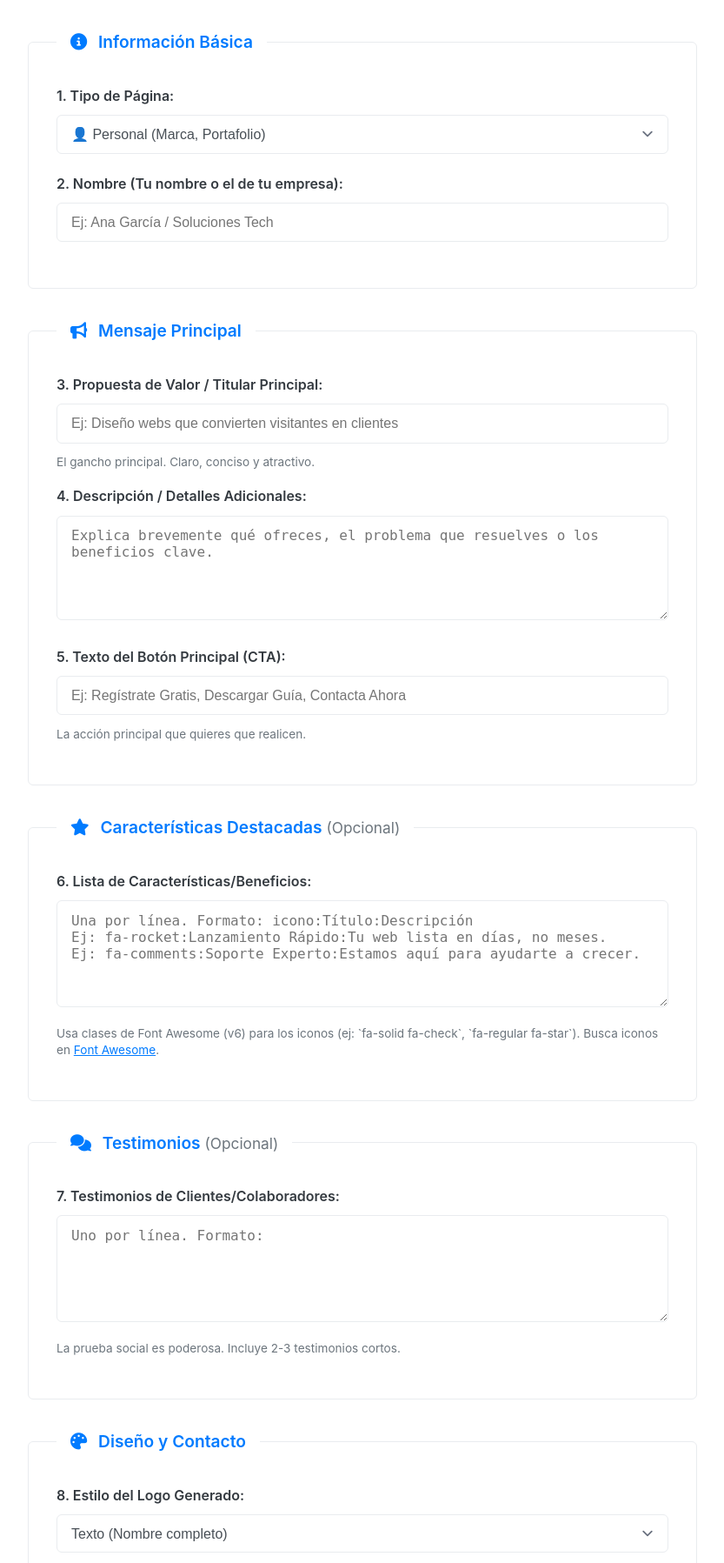
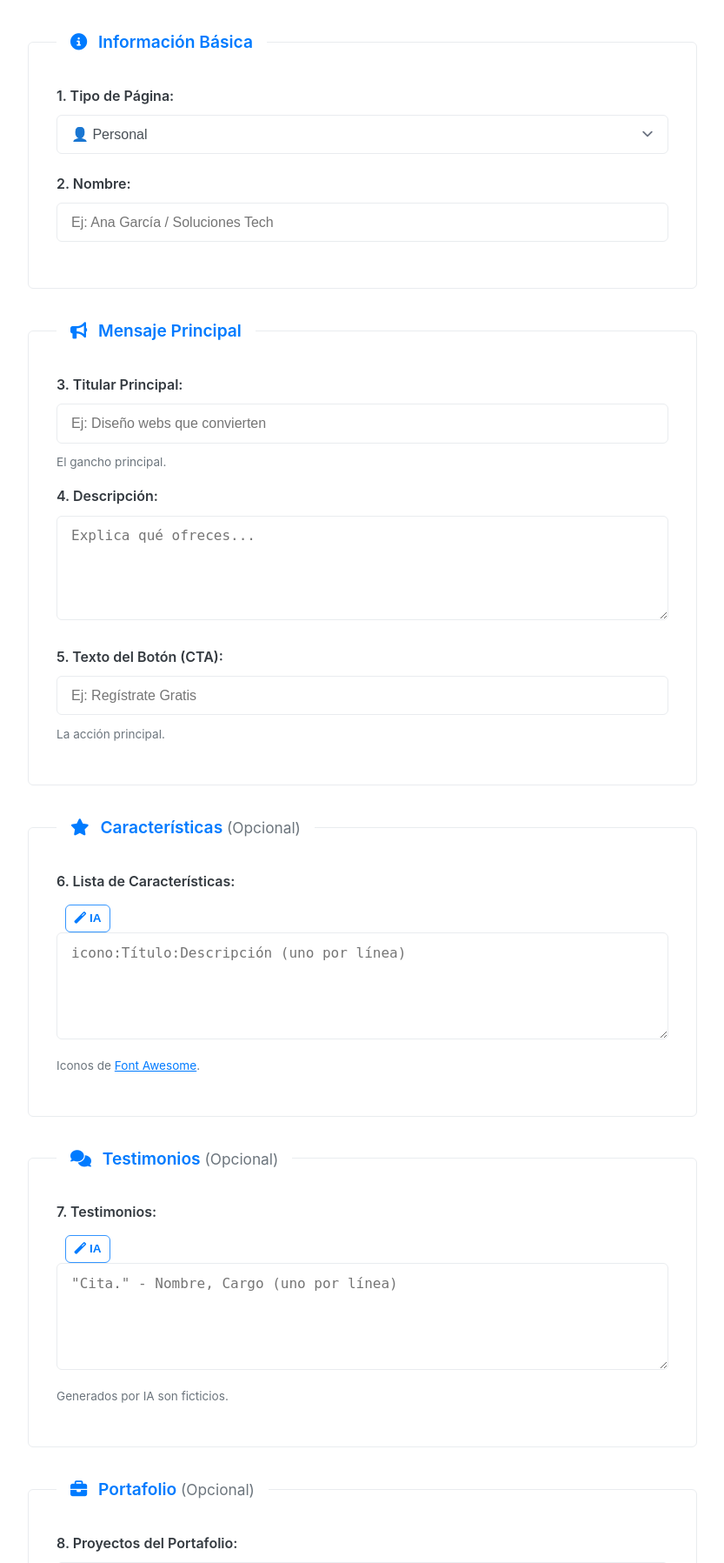
Before and after one commit to morispolanco/landing_page_generator, a Flask app: page / in a window 1280 px wide. Shown: the part 124-1921 px from the top of the page at 87% size, without its empty margins (223-1056 px from the left). Run offline with Flask 3, Linux system fonts and the light colour scheme.

Commit message:
Update index.html

```diff
--- a/templates/index.html
+++ b/templates/index.html
@@ -6,6 +6,7 @@
     <title>Impulsa Landing - Generador Inteligente</title>
     <link rel="stylesheet" href="{{ url_for('static', filename='css/style.css') }}">
     <link rel="stylesheet" href="https://cdnjs.cloudflare.com/ajax/libs/font-awesome/6.4.0/css/all.min.css">
+    <style> /* Estilos loader AI */ .ai-loader { display: none; margin-left: 10px; font-size: 0.9em; color: var(--primary-color); } .ai-loader i { animation: fa-spin 1.5s infinite linear; } .ai-button { margin-top: 5px; margin-left: 5px; font-size: 0.85em !important; padding: 0.3rem 0.6rem !important; } label + .ai-button { margin-left: 10px; vertical-align: middle; } </style>
 </head>
 <body>
     <div class="container form-container">
@@ -14,141 +15,44 @@
             <p>Rellena los campos para generar tu página de aterrizaje elegante.</p>
         </header>
 
-        <!-- ***** NO enctype needed ***** -->
         <form method="POST" action="/">
 
-            <!-- ... (Fieldsets: Información Básica, Mensaje Principal, Características, Testimonios - SIN CAMBIOS) ... -->
-             <fieldset>
-                <legend><i class="fas fa-info-circle"></i> Información Básica</legend>
-                <div class="form-group">
-                    <label for="page_type">1. Tipo de Página:</label>
-                    <select id="page_type" name="page_type" required>
-                        <option value="personal">👤 Personal (Marca, Portafolio)</option>
-                        <option value="empresarial">🏢 Empresarial (Producto, Servicio, Lead Gen)</option>
-                    </select>
-                </div>
-                <div class="form-group">
-                    <label for="name">2. Nombre (Tu nombre o el de tu empresa):</label>
-                    <input type="text" id="name" name="name" placeholder="Ej: Ana García / Soluciones Tech" required>
-                </div>
-            </fieldset>
+            <!-- ... (Fieldsets: Básico, Mensaje, Características, Testimonios - SIN CAMBIOS) ... -->
+            <fieldset> <legend><i class="fas fa-info-circle"></i> Información Básica</legend> <div class="form-group"> <label for="page_type">1. Tipo de Página:</label> <select id="page_type" name="page_type" required> <option value="personal">👤 Personal</option> <option value="empresarial">🏢 Empresarial</option> </select> </div> <div class="form-group"> <label for="name">2. Nombre:</label> <input type="text" id="name" name="name" placeholder="Ej: Ana García / Soluciones Tech" required> </div> </fieldset>
+            <fieldset> <legend><i class="fas fa-bullhorn"></i> Mensaje Principal</legend> <div class="form-group"> <label for="headline">3. Titular Principal:</label> <input type="text" id="headline" name="headline" placeholder="Ej: Diseño webs que convierten" required maxlength="120"> <small>El gancho principal.</small> </div> <div class="form-group"> <label for="description">4. Descripción:</label> <textarea id="description" name="description" rows="4" placeholder="Explica qué ofreces..."></textarea> </div> <div class="form-group"> <label for="cta_text">5. Texto del Botón (CTA):</label> <input type="text" id="cta_text" name="cta_text" placeholder="Ej: Regístrate Gratis" required> <small>La acción principal.</small> </div> </fieldset>
+            <fieldset> <legend><i class="fas fa-star"></i> Características <span class="optional">(Opcional)</span></legend> <div class="form-group"> <label for="features">6. Lista de Características:</label> <button type="button" class="btn btn-secondary btn-sm ai-button" id="fill-features-ai" title="Rellenar con IA"><i class="fas fa-magic"></i> IA</button> <span class="ai-loader" id="loader-features"><i class="fas fa-spinner"></i></span> <textarea id="features" name="features" rows="5" placeholder="icono:Título:Descripción (uno por línea)"></textarea> <small>Iconos de <a href='https://fontawesome.com/search?m=free&o=r' target='_blank'>Font Awesome</a>.</small> </div> </fieldset>
+            <fieldset> <legend><i class="fas fa-comments"></i> Testimonios <span class="optional">(Opcional)</span></legend> <div class="form-group"> <label for="testimonials">7. Testimonios:</label> <button type="button" class="btn btn-secondary btn-sm ai-button" id="fill-testimonials-ai" title="Rellenar con IA"><i class="fas fa-magic"></i> IA</button> <span class="ai-loader" id="loader-testimonials"><i class="fas fa-spinner"></i></span> <textarea id="testimonials" name="testimonials" rows="5" placeholder='"Cita." - Nombre, Cargo (uno por línea)'></textarea> <small>Generados por IA son ficticios.</small> </div> </fieldset>
 
+            <!-- ***** NUEVO FIELDSET PORTAFOLIO ***** -->
             <fieldset>
-                 <legend><i class="fas fa-bullhorn"></i> Mensaje Principal</legend>
+                 <legend><i class="fas fa-briefcase"></i> Portafolio <span class="optional">(Opcional)</span></legend>
                  <div class="form-group">
-                    <label for="headline">3. Propuesta de Valor / Titular Principal:</label>
-                    <input type="text" id="headline" name="headline" placeholder="Ej: Diseño webs que convierten visitantes en clientes" required maxlength="120">
-                    <small>El gancho principal. Claro, conciso y atractivo.</small>
-                </div>
-                <div class="form-group">
-                    <label for="description">4. Descripción / Detalles Adicionales:</label>
-                    <textarea id="description" name="description" rows="4" placeholder="Explica brevemente qué ofreces, el problema que resuelves o los beneficios clave."></textarea>
-                </div>
-                 <div class="form-group">
-                    <label for="cta_text">5. Texto del Botón Principal (CTA):</label>
-                    <input type="text" id="cta_text" name="cta_text" placeholder="Ej: Regístrate Gratis, Descargar Guía, Contacta Ahora" required>
-                    <small>La acción principal que quieres que realicen.</small>
-                </div>
-            </fieldset>
-
-             <fieldset>
-                 <legend><i class="fas fa-star"></i> Características Destacadas <span class="optional">(Opcional)</span></legend>
-                 <div class="form-group">
-                    <label for="features">6. Lista de Características/Beneficios:</label>
-                    <textarea id="features" name="features" rows="5" placeholder="Una por línea. Formato: icono:Título:Descripción
-Ej: fa-rocket:Lanzamiento Rápido:Tu web lista en días, no meses.
-Ej: fa-comments:Soporte Experto:Estamos aquí para ayudarte a crecer."></textarea>
-                    <small>Usa clases de Font Awesome (v6) para los iconos (ej: `fa-solid fa-check`, `fa-regular fa-star`). Busca iconos en <a href='https://fontawesome.com/search?m=free&o=r' target='_blank'>Font Awesome</a>.</small>
+                    <label for="portfolio_items">8. Proyectos del Portafolio:</label>
+                    <textarea id="portfolio_items" name="portfolio_items" rows="6" placeholder="Un proyecto por línea. Formato:
+URL_Imagen | Título del Proyecto | Descripción corta | URL_Enlace_Proyecto (opcional)
+Ejemplo:
+https://via.placeholder.com/400x300.png/007bff/fff | Mi Web App | Desarrollo de una aplicación web moderna... | https://miwebapp.com
+https://via.placeholder.com/400x300.png/6c757d/fff | Diseño de Logo | Creación de identidad visual para startup."></textarea>
+                    <small>Usa URLs públicas para las imágenes. Separa cada campo con una barra vertical (`|`). El enlace final es opcional.</small>
                  </div>
             </fieldset>
 
-            <fieldset>
-                 <legend><i class="fas fa-comments"></i> Testimonios <span class="optional">(Opcional)</span></legend>
-                 <div class="form-group">
-                    <label for="testimonials">7. Testimonios de Clientes/Colaboradores:</label>
-                    <textarea id="testimonials" name="testimonials" rows="5" placeholder="Uno por línea. Formato: "Cita del testimonio." - Nombre, Cargo/Empresa
-Ej: "¡El mejor servicio que he contratado!" - Juan Pérez, CEO de Ejemplo Corp
-Ej: "Me ayudó a duplicar mis ventas." - María López, Freelancer"></textarea>
-                    <small>La prueba social es poderosa. Incluye 2-3 testimonios cortos.</small>
-                 </div>
-            </fieldset>
 
             <fieldset>
                  <legend><i class="fas fa-palette"></i> Diseño y Contacto</legend>
+                 <!-- ... (Campos 8-14 ahora son 9-15: Logo, Hero, Colores, Contacto - SIN CAMBIOS INTERNOS) ... -->
+                 <div class="form-group"> <label for="logo_style">9. Estilo del Logo:</label> <select id="logo_style" name="logo_style"> <option value="text">Texto</option> <option value="initials">Iniciales</option> </select> </div>
+                 <div class="form-group"> <label for="logo_shape">Forma Logo:</label> <select id="logo_shape" name="logo_shape"> <option value="none">Sin fondo</option> <option value="circle">Círculo</option> <option value="square">Cuadrado</option> </select> <small>Texto usa color secundario si hay fondo.</small> </div>
+                 <div class="form-group"> <label for="hero_background_type">10. Fondo Hero:</label> <select id="hero_background_type" name="hero_background_type"> <option value="color">Color Primario</option> <option value="gradient">Gradiente</option> <option value="pattern">Patrón SVG</option> <option value="image_url">Imagen URL</option> </select> </div>
+                 <div class="form-group" id="hero_pattern_options" style="display: none;"> <label for="hero_pattern_style">Estilo Patrón:</label> <select id="hero_pattern_style" name="hero_pattern_style"> <option value="waves">Ondas</option> <option value="dots">Puntos</option> <option value="lines">Líneas</option> <option value="triangles">Triángulos</option> </select> </div>
+                 <div class="form-group" id="hero_image_url_option" style="display: none;"> <label for="image_hero_url">URL Imagen Hero:</label> <input type="url" id="image_hero_url" name="image_hero_url" placeholder="https://ejemplo.com/imagen.jpg"> </div>
+                 <div class="form-group color-picker-group"> <label for="color_primary">11. Color Principal:</label> <input type="color" id="color_primary" name="color_primary" value="#007bff"> <small>Botones, etc.</small> </div>
+                 <div class="form-group color-picker-group"> <label for="color_secondary">12. Color Secundario:</label> <input type="color" id="color_secondary" name="color_secondary" value="#ffffff"> <small>Texto/acentos.</small> </div>
+                 <div class="form-group"> <label for="contact_email">13. Email Contacto:</label> <input type="email" id="contact_email" name="contact_email" placeholder="tu@email.com" required> </div>
+                 <div class="form-group"> <label for="contact_phone">14. Teléfono: <span class="optional">(Opcional)</span></label> <input type="tel" id="contact_phone" name="contact_phone" placeholder="+34 ..."> </div>
+                 <div class="form-group"> <label for="social_links">15. Redes Sociales: <span class="optional">(Opcional)</span></label> <textarea id="social_links" name="social_links" rows="3" placeholder="URL por línea"></textarea> </div>
+            </fieldset>
 
-                 <!-- ***** CAMBIO: Opciones para generar Logo SVG ***** -->
-                 <div class="form-group">
-                    <label for="logo_style">8. Estilo del Logo Generado:</label>
-                    <select id="logo_style" name="logo_style">
-                        <option value="text">Texto (Nombre completo)</option>
-                        <option value="initials">Iniciales</option>
-                    </select>
-                 </div>
-                 <div class="form-group">
-                    <label for="logo_shape">Forma del Fondo del Logo:</label>
-                    <select id="logo_shape" name="logo_shape">
-                        <option value="none">Sin fondo</option>
-                        <option value="circle">Círculo</option>
-                        <option value="square">Cuadrado Redondeado</option>
-                    </select>
-                    <small>El texto usará el color secundario si hay fondo, y el primario si no hay fondo.</small>
-                 </div>
-
-                 <!-- ***** CAMBIO: Opciones para fondo Hero ***** -->
-                 <div class="form-group">
-                    <label for="hero_background_type">9. Fondo de la Cabecera (Hero):</label>
-                    <select id="hero_background_type" name="hero_background_type">
-                        <option value="color">Color Primario Sólido</option>
-                        <option value="gradient">Gradiente (Primario a Secundario)</option>
-                        <option value="pattern">Patrón SVG Sutil</option>
-                        <option value="image_url">Imagen desde URL</option>
-                    </select>
-                 </div>
-                 <!-- Opciones de patrón (se muestran si se elige 'pattern') -->
-                 <div class="form-group" id="hero_pattern_options" style="display: none;">
-                    <label for="hero_pattern_style">Estilo del Patrón:</label>
-                    <select id="hero_pattern_style" name="hero_pattern_style">
-                        <option value="waves">Ondas Suaves</option>
-                        <option value="dots">Puntos</option>
-                        <option value="lines">Líneas Diagonales</option>
-                        <option value="triangles">Triángulos</option>
-                    </select>
-                 </div>
-                  <!-- Input para URL de imagen (se muestra si se elige 'image_url') -->
-                 <div class="form-group" id="hero_image_url_option" style="display: none;">
-                    <label for="image_hero_url">URL de la Imagen Hero:</label>
-                    <input type="url" id="image_hero_url" name="image_hero_url" placeholder="https://ejemplo.com/imagen_atractiva.jpg">
-                 </div>
-
-
-                 <div class="form-group color-picker-group">
-                    <label for="color_primary">10. Color Principal:</label>
-                    <input type="color" id="color_primary" name="color_primary" value="#007bff">
-                    <small>Para botones, fondos, logo.</small>
-                 </div>
-                 <div class="form-group color-picker-group">
-                    <label for="color_secondary">11. Color Secundario:</label>
-                    <input type="color" id="color_secondary" name="color_secondary" value="#ffffff">
-                    <small>Para texto sobre fondos primarios, gradientes, patrones.</small>
-                 </div>
-
-                 <!-- ... (Resto de campos: Email, Teléfono, Redes Sociales - SIN CAMBIOS) ... -->
-                  <div class="form-group">
-                    <label for="contact_email">12. Email de Contacto Principal:</label>
-                    <input type="email" id="contact_email" name="contact_email" placeholder="tu@email.com" required>
-                 </div>
-                 <div class="form-group">
-                    <label for="contact_phone">13. Teléfono de Contacto: <span class="optional">(Opcional)</span></label>
-                    <input type="tel" id="contact_phone" name="contact_phone" placeholder="+34 600 123 456">
-                 </div>
-                 <div class="form-group">
-                    <label for="social_links">14. Enlaces a Redes Sociales: <span class="optional">(Opcional, uno por línea)</span></label>
-                    <textarea id="social_links" name="social_links" rows="3" placeholder="https://linkedin.com/in/tu_perfil
-https://twitter.com/tu_usuario
-https://github.com/tu_usuario"></textarea>
-                 </div>
-
-            </fieldset>
 
             <button type="submit" class="btn btn-primary btn-submit"><i class="fas fa-wand-magic-sparkles"></i> Generar Landing Page Elegante</button>
         </form>
@@ -158,21 +62,17 @@ https://github.com/tu_usuario"></textarea>
         </footer>
     </div> <!-- /container -->
 
-    <!-- Script simple para mostrar/ocultar opciones condicionales -->
+    <!-- Script JS (como antes) -->
     <script>
         const bgTypeSelect = document.getElementById('hero_background_type');
         const patternOptions = document.getElementById('hero_pattern_options');
         const imageUrlOption = document.getElementById('hero_image_url_option');
-
-        function toggleHeroOptions() {
-            const selectedType = bgTypeSelect.value;
-            patternOptions.style.display = selectedType === 'pattern' ? 'block' : 'none';
-            imageUrlOption.style.display = selectedType === 'image_url' ? 'block' : 'none';
-        }
-
-        bgTypeSelect.addEventListener('change', toggleHeroOptions);
-        // Ejecutar al cargar por si hay valores previos (no aplica mucho aquí pero es buena práctica)
-        toggleHeroOptions();
+        function toggleHeroOptions() { const t=bgTypeSelect.value; patternOptions.style.display=t==='pattern'?'block':'none'; imageUrlOption.style.display=t==='image_url'?'block':'none'; }
+        bgTypeSelect.addEventListener('change', toggleHeroOptions); toggleHeroOptions();
+        const headlineInput=document.getElementById('headline'); const descriptionInput=document.getElementById('description'); const featuresTextarea=document.getElementById('features'); const testimonialsTextarea=document.getElementById('testimonials'); const fillFeaturesBtn=document.getElementById('fill-features-ai'); const fillTestimonialsBtn=document.getElementById('fill-testimonials-ai'); const loaderFeatures=document.getElementById('loader-features'); const loaderTestimonials=document.getElementById('loader-testimonials');
+        async function callAI(fieldType, btn, loader, textarea) { const h=headlineInput.value.trim(); const d=descriptionInput.value.trim(); if (!h||!d) { alert('Introduce Título y Descripción para usar IA.'); return; } loader.style.display='inline-block'; btn.disabled=true; try { const r=await fetch("{{ url_for('generate_ai_content') }}", { method:'POST', headers:{'Content-Type':'application/json'}, body:JSON.stringify({headline:h, description:d, field_type:fieldType})}); const result=await r.json(); if(r.ok){ textarea.value=result.generated_content||''; } else { console.error("Error API:", result.error); alert(`Error IA: ${result.error||'?'}`); } } catch(e) { console.error('Fetch Error:',e); alert('Error conexión IA.'); } finally { loader.style.display='none'; btn.disabled=false; } }
+        if(fillFeaturesBtn) fillFeaturesBtn.addEventListener('click', ()=>callAI('features',fillFeaturesBtn,loaderFeatures,featuresTextarea));
+        if(fillTestimonialsBtn) fillTestimonialsBtn.addEventListener('click', ()=>callAI('testimonials',fillTestimonialsBtn,loaderTestimonials,testimonialsTextarea));
     </script>
 
 </body>
```
